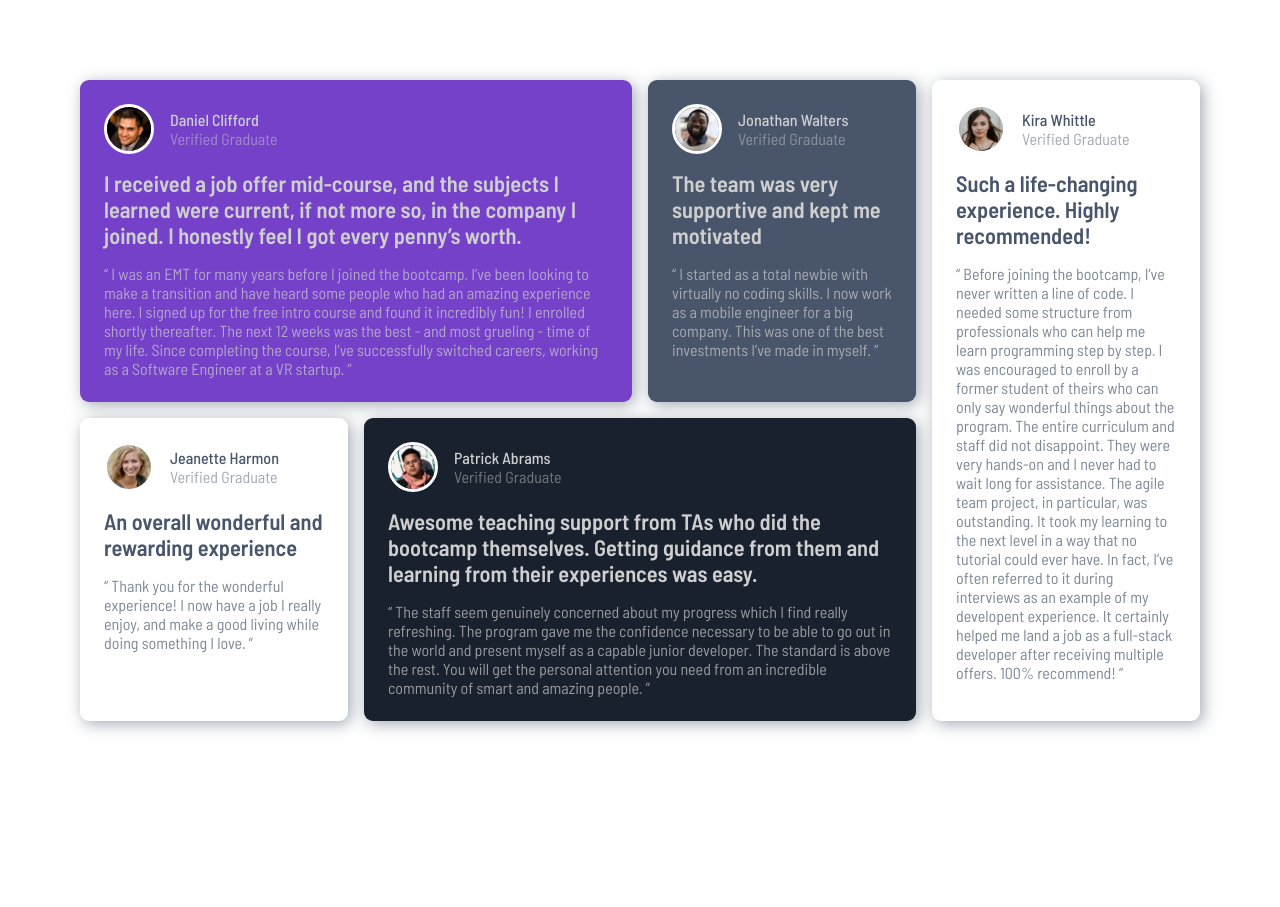
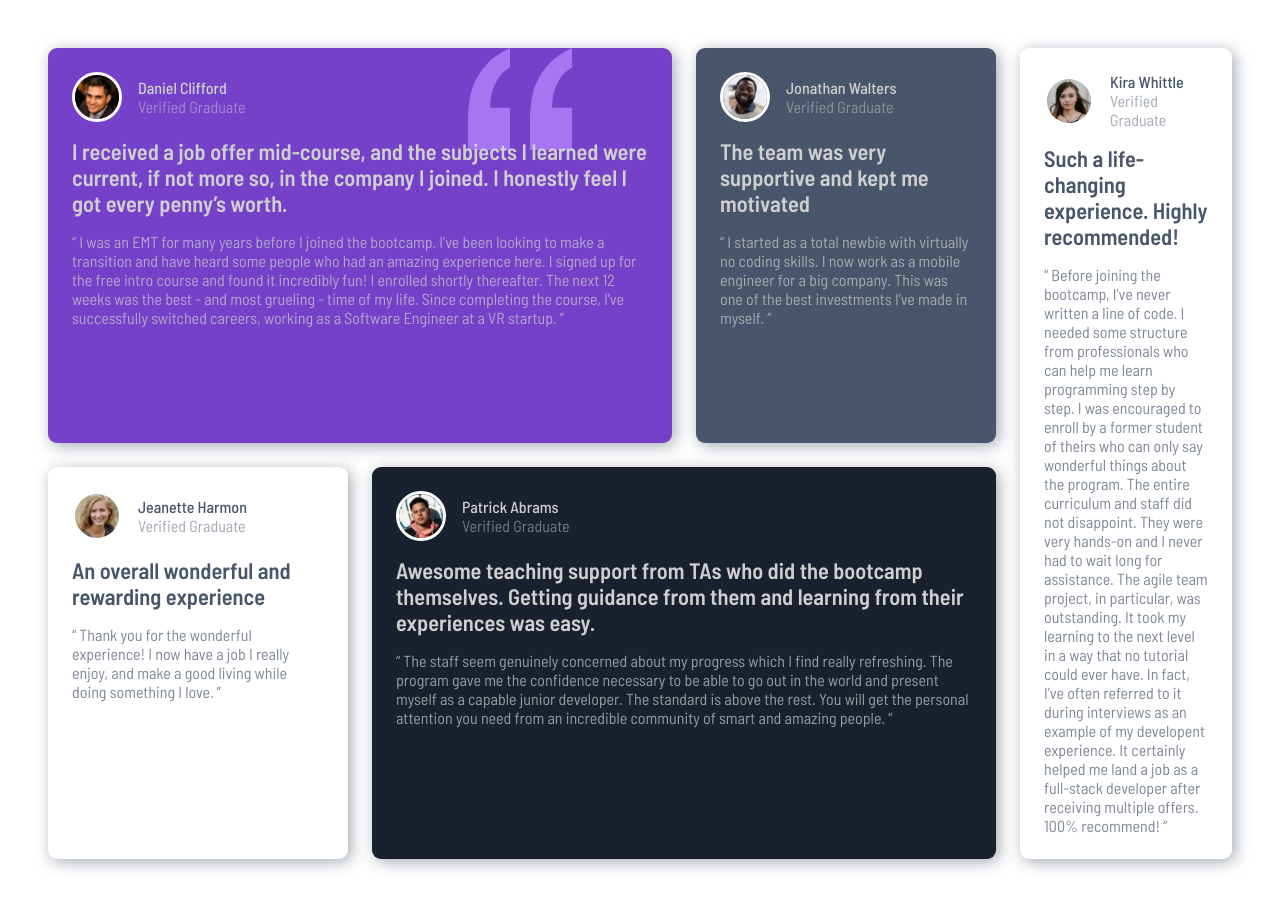
Before and after one commit to Yocanantham/Practice_testimonials-grid-section, a plain HTML site: page index.html in a window 1280 px wide. Before the commit the page ends 800 px from the top, so only its background shows below. Drawn offline with Linux system fonts and the light colour scheme.

Commit message:
modified

```diff
--- a/style.css
+++ b/style.css
@@ -12,16 +12,21 @@ body {
     display: flex;
     justify-content: center;
     align-items: center;
-    height: 100vh;
+    min-height: 100vh;
     width: 100vw;
-    padding: 5rem;
+    padding: 3rem;
 }
 
 /* -> Grid  */
 .main {
     display: grid;
-    grid-template-columns: repeat(auto-fill, minmax(240px, 1fr));
-    gap: 1rem;
+    grid-template-columns: repeat(auto-fit, minmax(300px, 1fr));
+    grid-auto-columns: repeat(auto-fit, minmax(300px, 1fr));
+    /* grid-template-rows: repeat(auto-fit, minmax(300px, auto)); */
+    grid-template-rows: repeat(2, minmax(300px, auto));
+    grid-auto-flow: dense;
+    gap: 1.5rem;
+    min-width: 375px;
 }
 
 
@@ -47,6 +52,8 @@ img {
     opacity: 50%;
 }
 .content {
+    display: flex;
+    flex-flow: column nowrap;
     opacity: 70%;
 }
 .heading {
@@ -57,12 +64,15 @@ img {
 /* ! A */
 
 .A {
-    background-color: hsl(263, 55%, 52%);
+    background: hsl(263, 55%, 52%);
+    background-image: url('images/bg-pattern-quotation.svg');
+    background-repeat: no-repeat;
+    background-position: top right 100px;
     color: hsl(0, 0%, 81%);
     padding: 1.5rem;
     border-radius: 9px;
     box-shadow: 3px 3px 15px hsla(217, 19%, 35%, 0.5);
-    grid-column: 1 / 3;
+    grid-column: span 2;
 }
 
 
@@ -84,6 +94,7 @@ img {
     padding: 1.5rem;
     border-radius: 9px;
     box-shadow: 3px 3px 15px hsla(217, 19%, 35%, 0.5);
+    /* grid-column: 1 / 2; */
 }
 
 /* ! D */
@@ -94,7 +105,7 @@ img {
     padding: 1.5rem;
     border-radius: 9px;
     box-shadow: 3px 3px 15px hsla(217, 19%, 35%, 0.5);
-    grid-column: 2 / 4;
+    grid-column: span 2;
 }
 
 /* ! E */
@@ -105,6 +116,6 @@ img {
     padding: 1.5rem;
     border-radius: 9px;
     box-shadow: 3px 3px 15px hsla(217, 19%, 35%, 0.5);
-    grid-column: 4 / 5;
-    grid-row: 1 / 3;
+    grid-column: -1 / span 1;
+    grid-row: 1 / -1;
 }
```
